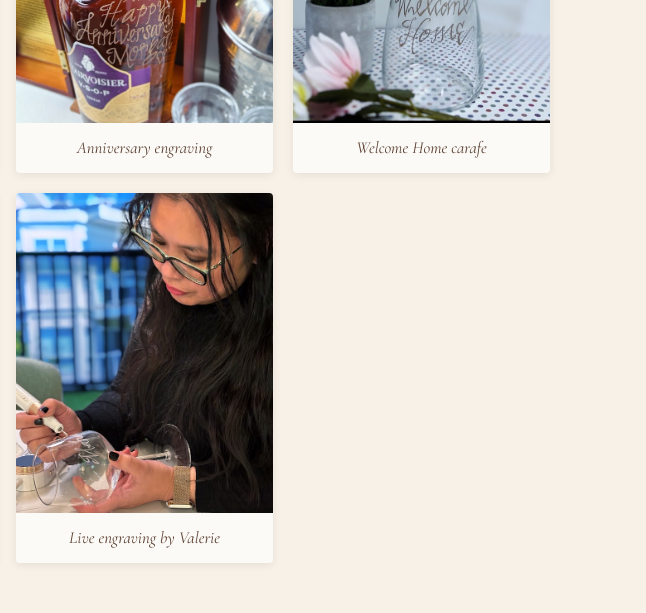
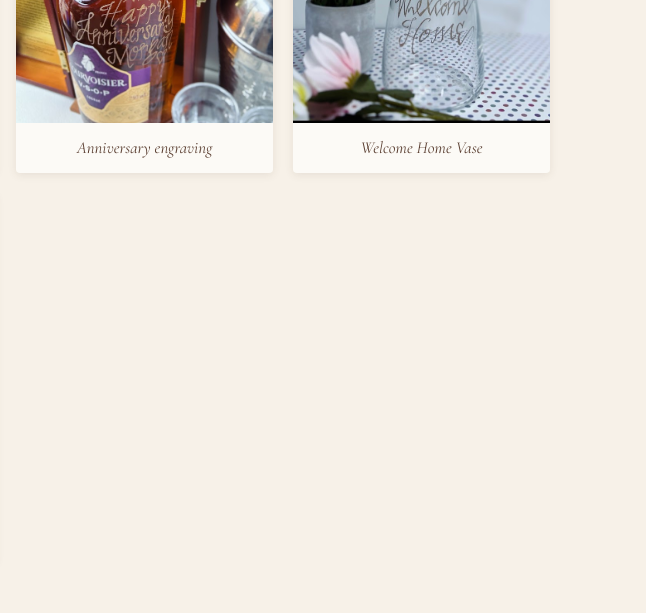
Before and after one commit to valligraphyink/valligraphy, a plain HTML site: page index.html in a window 1280 px wide. Shown: the part 1940-2553 px from the top of the page, 634-1280 px from the left. Drawn offline with nearby package versions, Linux system fonts and the light colour scheme.

Commit message:
Remove Valerie gallery image and rename vase caption

```diff
--- a/index.html
+++ b/index.html
@@ -63,8 +63,8 @@
               <figcaption>Anniversary engraving</figcaption>
             </figure>
             <figure class="gallery-item">
-              <img src="vase.jpg" alt="Welcome Home calligraphy on a glass carafe" width="845" height="827" loading="lazy" decoding="async" />
-              <figcaption>Welcome Home carafe</figcaption>
+              <img src="vase.jpg" alt="Welcome Home calligraphy on a glass vase" width="845" height="827" loading="lazy" decoding="async" />
+              <figcaption>Welcome Home Vase</figcaption>
             </figure>
             <figure class="gallery-item">
               <img src="roller.JPG" alt="Custom engraving on a roller bottle" width="620" height="827" loading="lazy" decoding="async" />
@@ -73,10 +73,6 @@
             <figure class="gallery-item">
               <img src="Image_1C4FB0FF-CF35-41FF-8D73-18A09009CFC5.jpeg" alt="Hand-engraved wooden utensils set with name Adrian" width="900" height="1200" loading="lazy" decoding="async" />
               <figcaption>Engraved wooden utensils — Adrian</figcaption>
-            </figure>
-            <figure class="gallery-item">
-              <img src="Valerie.JPG" alt="Valerie engraving a glass" width="620" height="827" loading="lazy" decoding="async" />
-              <figcaption>Live engraving by Valerie</figcaption>
             </figure>
           </div>
         </section>
```
